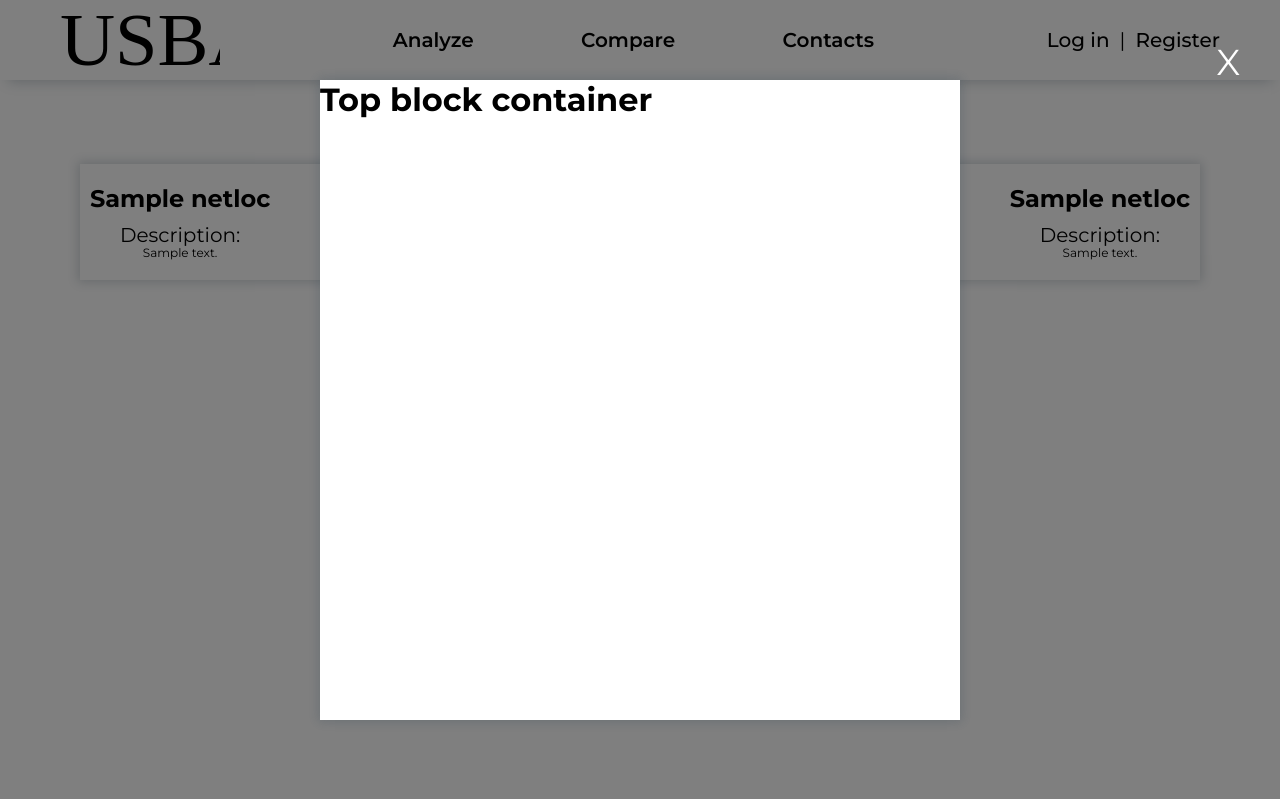
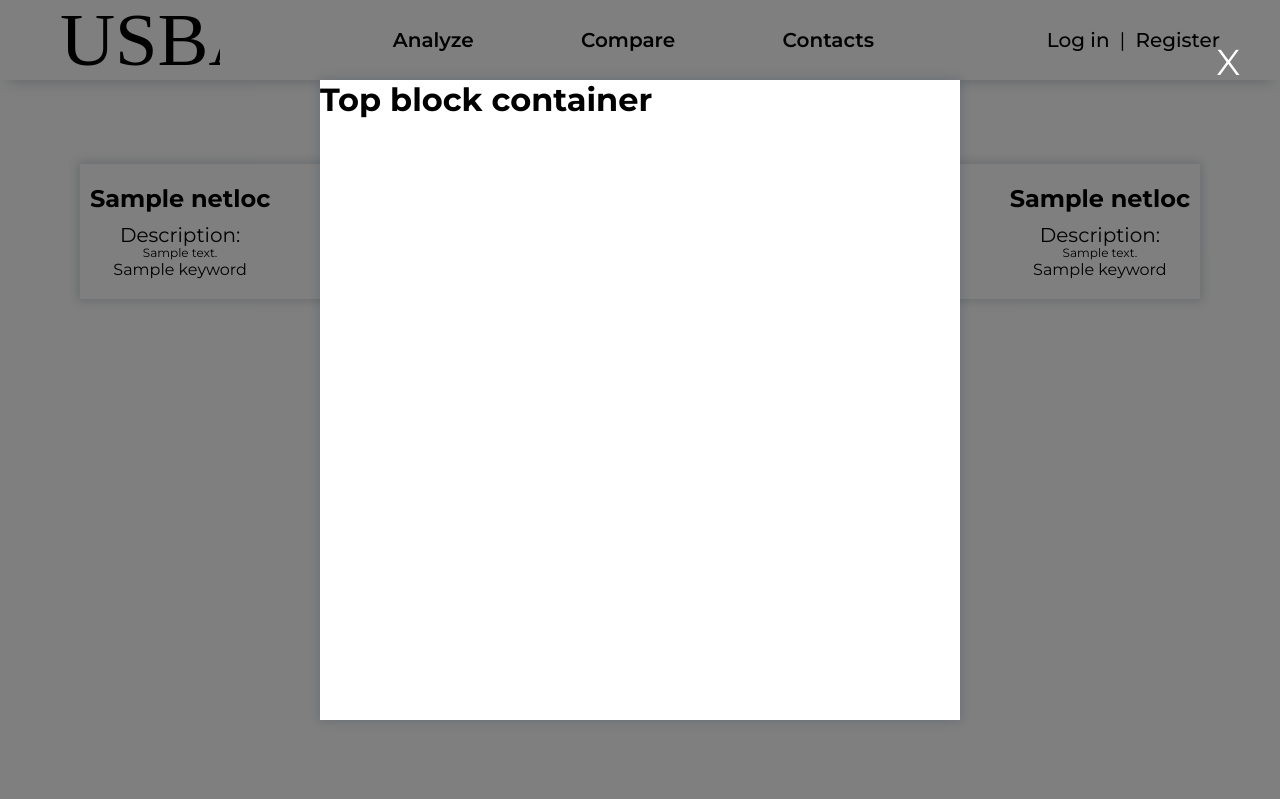
Before and after one commit to USB-am/QualifyingWork, a Django app: template templates/comparison/information.html in a window 1280 px wide. Shown: the top 799 px of the page. Run offline with Django 3.2, Linux system fonts and the light colour scheme; the template is opened without the code that fills it: most values are stand-ins (such as "Sample title", 1, 10 or a date in 2020); grey boxes marked "Sample" are stand-in pictures; some libraries are stand-ins or nearby versions.

Commit message:
Updated comparison template

```diff
--- a/templates/comparison/information.html
+++ b/templates/comparison/information.html
@@ -26,6 +26,11 @@
 							Description:<br>
 							<span>{{ site_1.meta.description }}</span>
 						</p>
+						<p class="site-info__keywords">
+							{% for keyword in site_1.meta.keywords %}
+								<p>{{ keyword }}</p>
+							{% endfor %}
+						</p>
 					</div>
 				</div>
 				<div class="site-info site-info__right">
@@ -34,6 +39,11 @@
 						<p class="site-info__description" onclick="open_diagram('{{ site_2.netloc }}')">
 							Description:<br>
 							<span>{{ site_2.meta.description }}</span>
+						</p>
+						<p class="site-info__keywords">
+							{% for keyword in site_1.meta.keywords %}
+								<p><tt>{{ keyword }}</tt></p>
+							{% endfor %}
 						</p>
 					</div>
 				</div>
```
